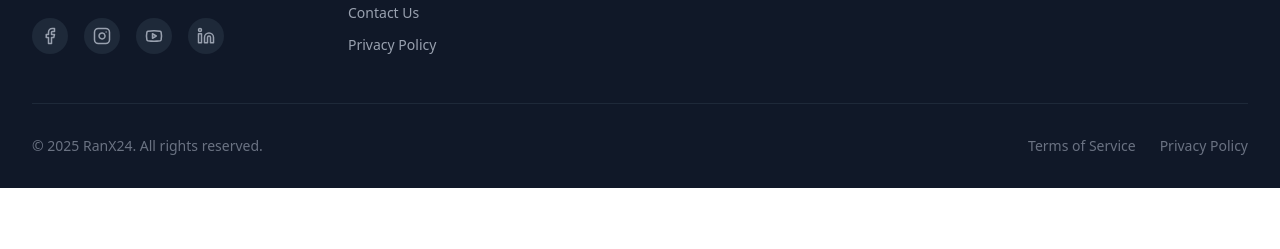
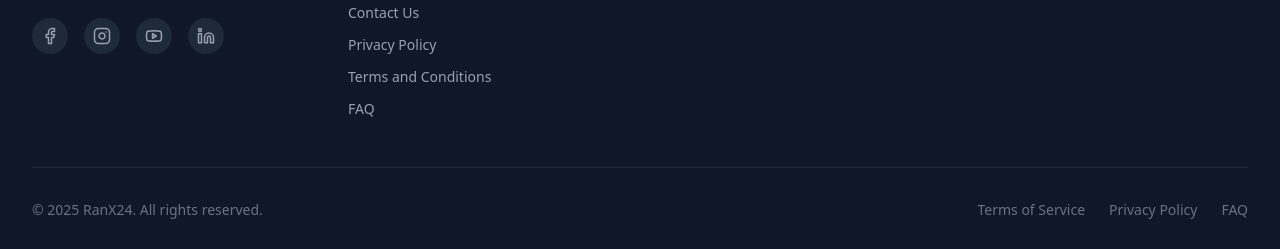
Before and after one commit to Anand06666/Ranx24, a React (Vite) app in the folder frontend/: page / in a window 1280 px wide. Shown: the part 2374-2623 px from the top of the page. Before the commit the page ends 2562 px from the top, so only its background shows below. Built offline with nearby package versions, Linux system fonts and the light colour scheme; no server answers.

Commit message:
Update Footer.jsx

```diff
--- a/frontend/src/components/Footer.jsx
+++ b/frontend/src/components/Footer.jsx
@@ -34,6 +34,8 @@ export default function Footer() {
                             <li><FooterLink to="/categories">Our Services</FooterLink></li>
                             <li><FooterLink to="/contact">Contact Us</FooterLink></li>
                             <li><FooterLink to="/privacy">Privacy Policy</FooterLink></li>
+                            <li><FooterLink to="/terms">Terms and Conditions</FooterLink></li>
+                            <li><FooterLink to="/faq">FAQ</FooterLink></li>
                         </ul>
                     </div>
 
@@ -72,6 +74,7 @@ export default function Footer() {
                     <div className="flex gap-6">
                         <Link to="/terms" className="hover:text-white transition-colors">Terms of Service</Link>
                         <Link to="/privacy" className="hover:text-white transition-colors">Privacy Policy</Link>
+                        <Link to="/faq" className="hover:text-white transition-colors">FAQ</Link>
                     </div>
                 </div>
             </div>
```
